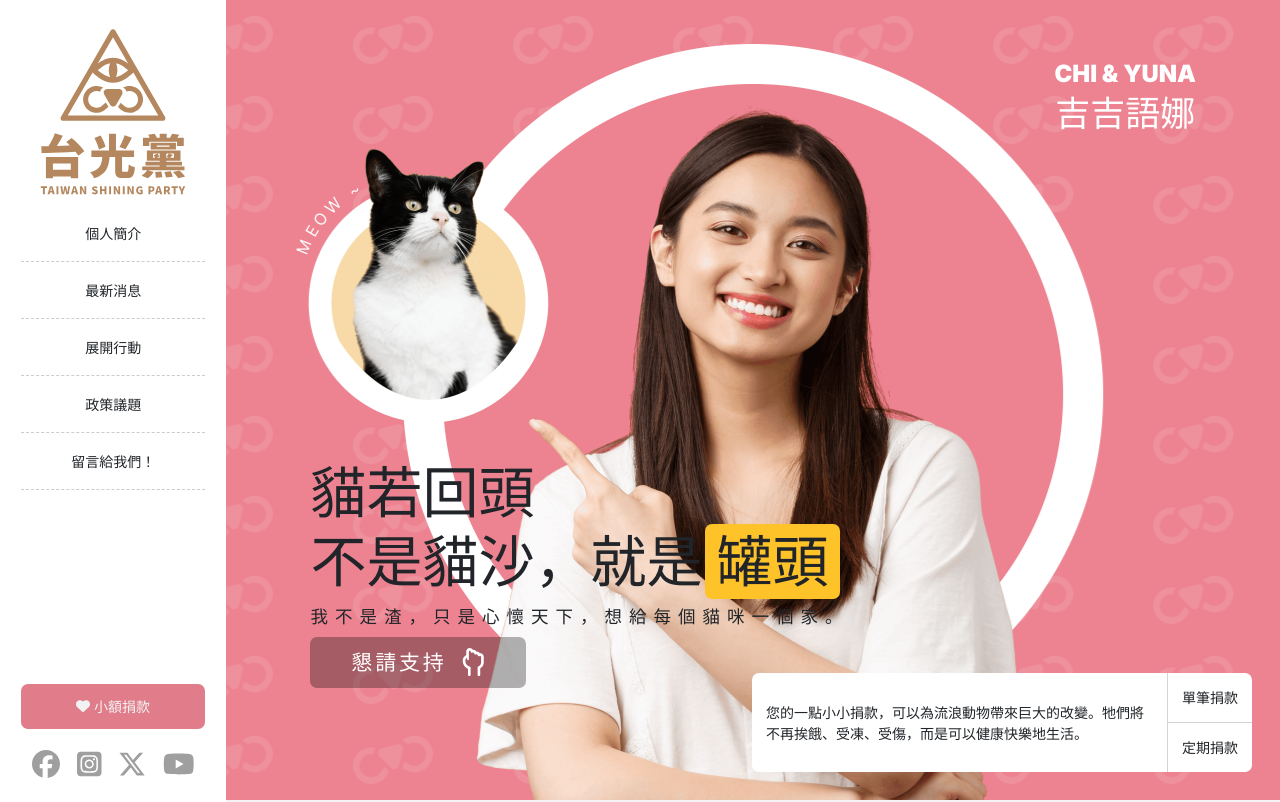
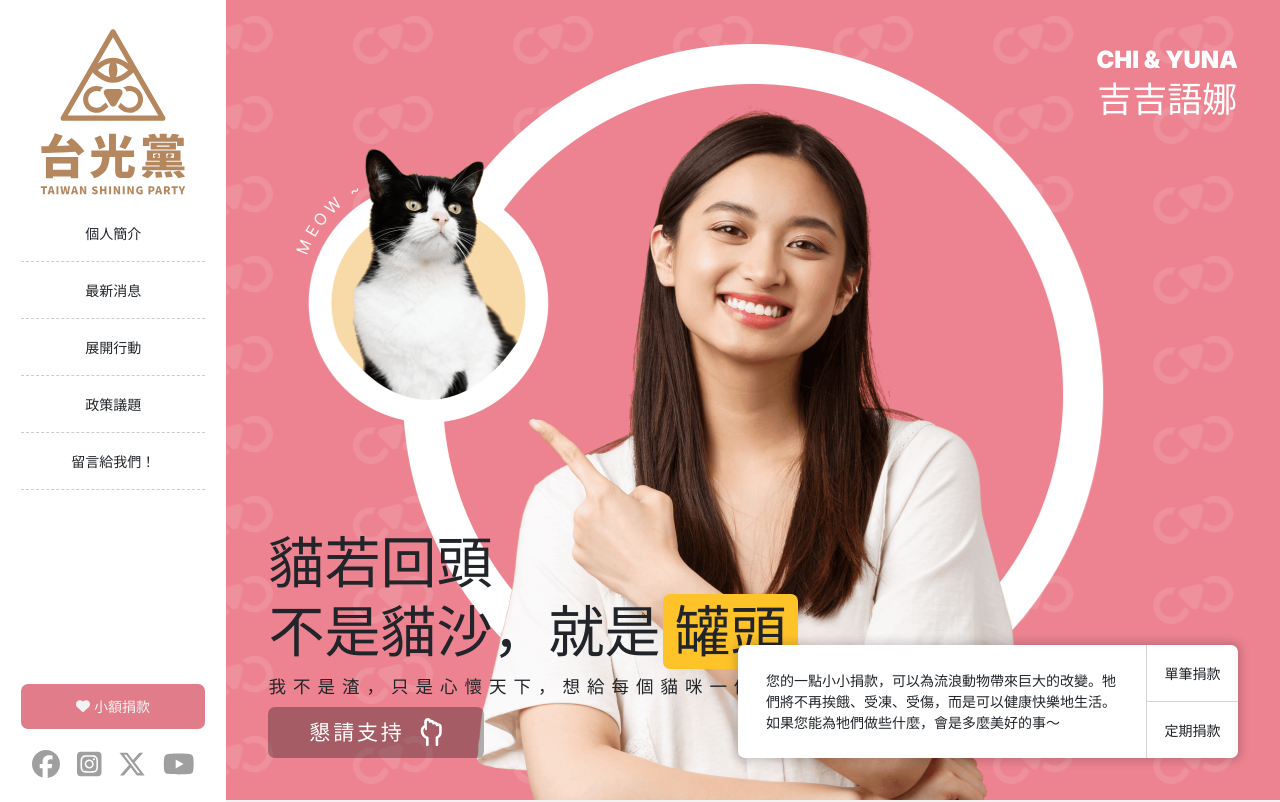
Before and after one commit to e26290/Candidate_official, a Vue app: page / in a window 1280 px wide. Shown: the top 802 px of the page. Built offline with nearby package versions, Linux system fonts and the light colour scheme.

Commit message:
feat:修正alert

```diff
--- a/src/components/banner.vue
+++ b/src/components/banner.vue
@@ -17,11 +17,11 @@
         <!-- TODO 連結待補 -->
         <div class="alert_donate">
             <div class="info">
-                您的一點小小捐款，可以為流浪動物帶來巨大的改變。牠們將不再挨餓、受凍、受傷，而是可以健康快樂地生活。
+                您的一點小小捐款，可以為流浪動物帶來巨大的改變。牠們將不再挨餓、受凍、受傷，而是可以健康快樂地生活。如果您能為牠們做些什麼，會是多麼美好的事～
             </div>
             <div class="a_links">
-                <a href="#">單筆捐款</a>
-                <a href="#">定期捐款</a>
+                <a href="#" class="onlyDonate">單筆捐款</a>
+                <a href="#" class="moonDonate">定期捐款</a>
             </div>
         </div>
     </div>
@@ -46,8 +46,8 @@
     }
     .text-title {
         position: absolute;
-        left: 6rem;
-        bottom: 8rem;
+        left: 3rem;
+        bottom: 3rem;
         text-align: left;
         .bigTitle {
             font-size: 4rem;
@@ -84,8 +84,8 @@
     }
     .text-name {
         position: absolute;
-        top: 4rem;
-        right: 6rem;
+        top: 3rem;
+        right: 3rem;
         .enName {
             font-size: 1.7rem;
             font-weight: 900;
@@ -100,14 +100,15 @@
     }
     .alert_donate {
         position: absolute;
-        right: 2rem;
-        bottom: 2rem;
+        right: 3rem;
+        bottom: 3rem;
         background-color: var(--white);
         max-width: 500px;
         border-radius: 0.5rem;
         @include flex($a:stretch, $g: 0rem);
+        box-shadow: 0 0 8px 4px rgba(0,0,0,0.15);
         .info {
-            padding: 1rem;
+            padding: 1.5rem 2rem;
             border-right: solid 1px var(--grey_D4);
             @include flex;
             text-align: left;
@@ -117,10 +118,13 @@
             flex-direction: column;
             a{
                 white-space: nowrap;
-                padding: 1rem;
+                padding: 1.25rem;
             }
             a:nth-child(1) {
                 border-bottom: solid 1px var(--grey_D4);
+            }
+            .onlyDonate {
+                font-weight: 700;
             }
         }
     }
```
